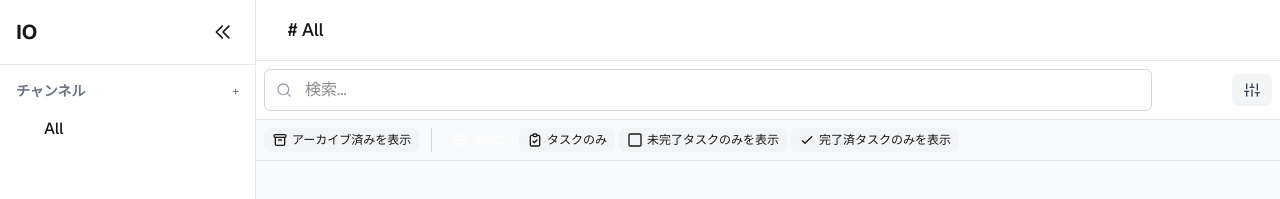
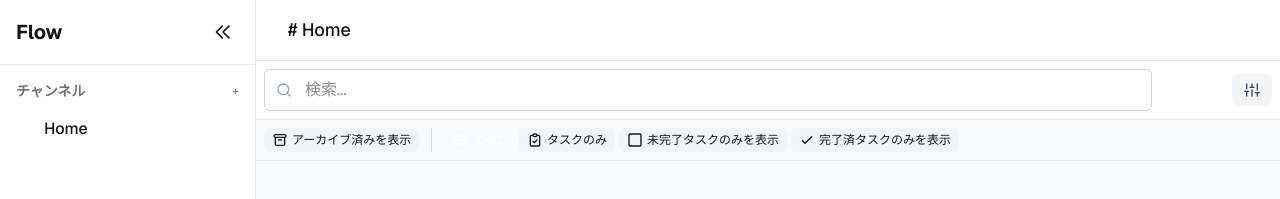
Before and after one commit to udus122/io-demo, a Next.js app: page / in a window 1280 px wide. Shown: the top 199 px of the page. Built offline with nearby package versions, Linux system fonts and the light colour scheme.

Commit message:
fix: update app title and description to reflect new branding

```diff
--- a/src/app/layout.tsx
+++ b/src/app/layout.tsx
@@ -13,8 +13,8 @@ const geistMono = Geist_Mono({
 });
 
 export const metadata: Metadata = {
-  title: "IO - パーソナルメモアプリ",
-  description: "入力の手軽さと整理のしやすさを両立させるパーソナルメモアプリ",
+  title: "Flow - フロー情報のメモアプリ",
+  description: "入力の手軽さと整理のしやすさを両立させるフロー情報のメモアプリ",
 };
 
 export default function RootLayout({
--- a/src/components/layout/MainLayout.tsx
+++ b/src/components/layout/MainLayout.tsx
@@ -12,7 +12,7 @@ const MainLayout: React.FC<MainLayoutProps> = ({ children, sidebar }) => {
 
   // アクティブなチャンネル名を取得
   const activeChannel = channels.find(channel => channel.id === activeChannelId);
-  const activeChannelName = activeChannel?.name || 'All';
+  const activeChannelName = activeChannel?.name || 'Home';
 
   return (
     <div className="flex h-screen bg-gray-50 dark:bg-gray-900">
@@ -30,7 +30,7 @@ const MainLayout: React.FC<MainLayoutProps> = ({ children, sidebar }) => {
           flex justify-between items-center p-4 border-b border-gray-200 dark:border-gray-700
           ${isSidebarVisible ? '' : 'justify-center'}
         `}>
-          <h1 className={`text-xl font-bold ${isSidebarVisible ? '' : 'mx-auto'}`}>IO</h1>
+          <h1 className={`text-xl font-bold ${isSidebarVisible ? '' : 'mx-auto'}`}>Flow</h1>
           {isSidebarVisible && (
             <button
               onClick={toggleSidebar}
@@ -95,7 +95,7 @@ const MainLayout: React.FC<MainLayoutProps> = ({ children, sidebar }) => {
               <path strokeLinecap="round" strokeLinejoin="round" strokeWidth={2} d="M4 6h16M4 12h16M4 18h16" />
             </svg>
           </button>
-          <h1 className="text-xl font-bold md:hidden">IO</h1>
+          <h1 className="text-xl font-bold md:hidden">Flow</h1>
           <div className="ml-4 text-lg font-medium"># {activeChannelName}</div>
         </div>
 
--- a/src/contexts/UIContext.tsx
+++ b/src/contexts/UIContext.tsx
@@ -93,7 +93,7 @@ export const UIProvider: React.FC<UIProviderProps> = ({ children }) => {
       // チャンネルがない場合は「All」チャンネルを作成
       const allChannel: Channel = {
         id: 'all', // 特別なID「all」を使用
-        name: 'All',
+        name: 'Home',
         createdAt: new Date()
       };
       setChannels([allChannel]);
```
